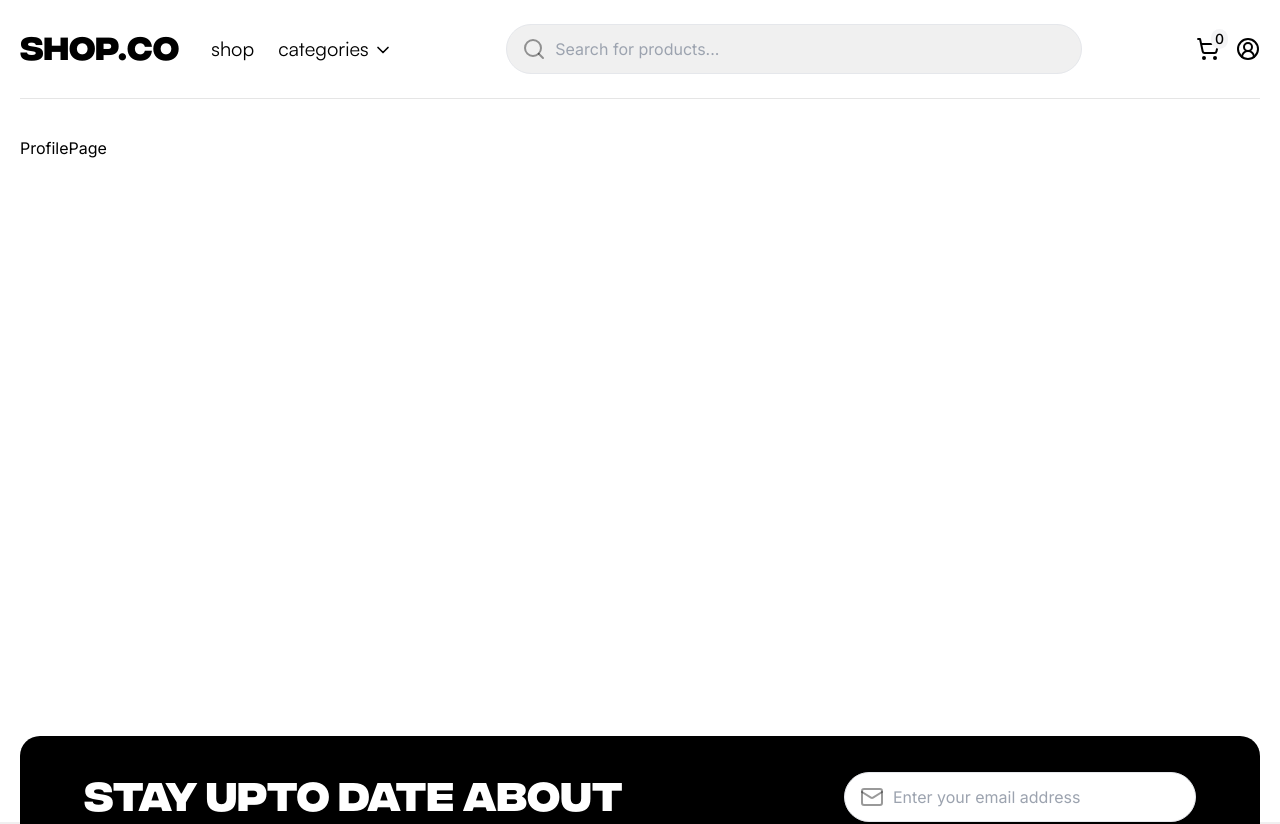
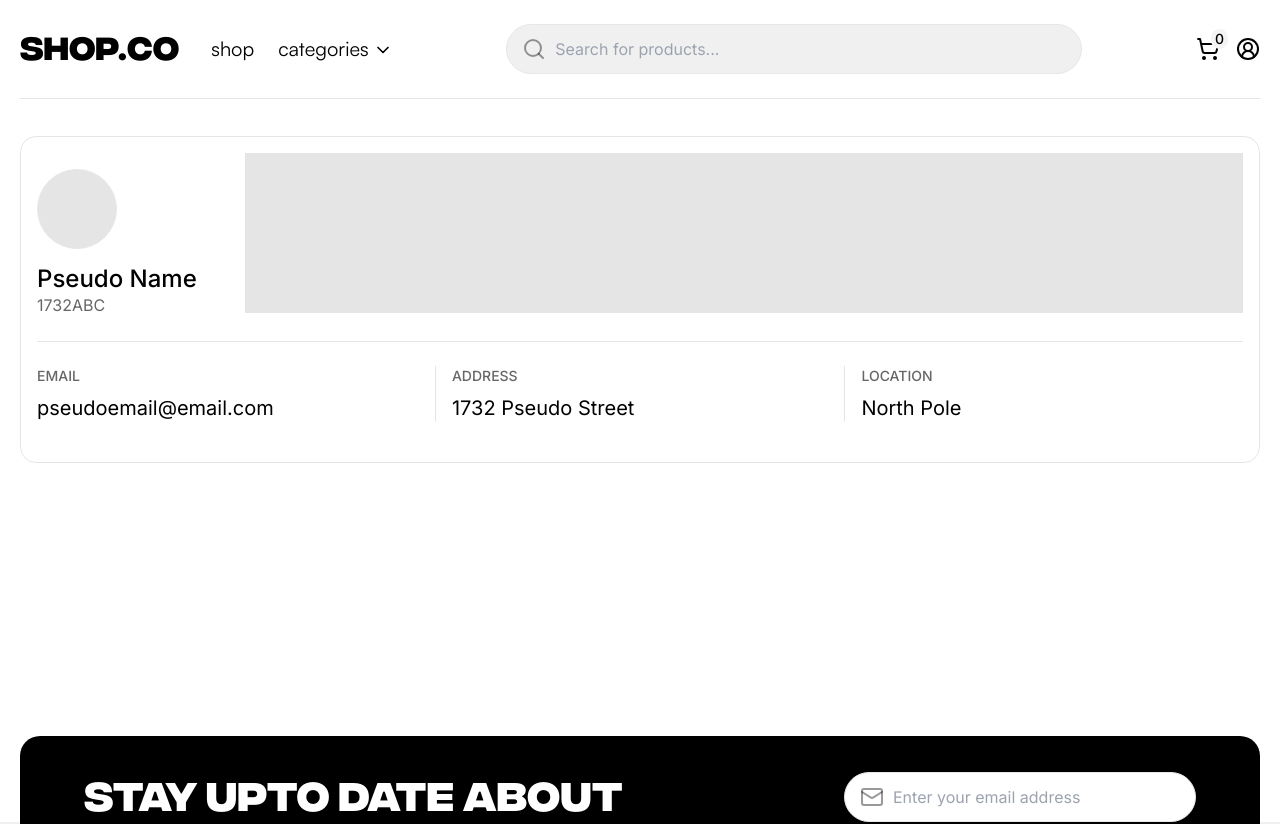
Before and after one commit to AJ1732/shop.co, a Next.js app: page /profile in a window 1280 px wide. Shown: the top 824 px of the page. Built offline with nearby package versions, Linux system fonts and the light colour scheme.

Commit message:
chore: update profile page

```diff
--- a/src/app/profile/page.tsx
+++ b/src/app/profile/page.tsx
@@ -1,8 +1,91 @@
+import { cn } from "@/lib/utils";
+
+interface ProfileSectionProps {
+  children: React.ReactNode;
+  className?: string;
+}
+
+const ProfileSection: React.FC<ProfileSectionProps> = ({
+  children,
+  className,
+}) => {
+  return <section className={cn("py-6", className)}>{children}</section>;
+};
+
 const ProfilePage = () => {
   return (
     <div className="py-10">
-      <section>ProfilePage</section>
+      <div className="divide-y divide-black/10 rounded-2xl border border-black/10 px-4 py-4">
+        <ProfileSection className="flex justify-between gap-4 pt-0 max-md:flex-col md:gap-12">
+          <div className="space-y-4 pt-4">
+            <div className="aspect-square w-20 rounded-full border bg-black/10"></div>
+
+            <div>
+              <h2 className="whitespace-nowrap text-2xl font-medium leading-7">
+                Pseudo Name
+              </h2>
+              <p className="text-black/60">1732ABC</p>
+            </div>
+          </div>
+
+          <div className="size-full min-h-40 bg-black/10"></div>
+        </ProfileSection>
+
+        <ProfileSection className="flex divide-black/10 max-md:flex-col max-md:divide-y md:divide-x">
+          {profileInfo.map(({ title, value }) => (
+            <article
+              key={title}
+              className="w-full space-y-2 first:pl-0 last:pr-0 max-md:py-6 max-md:first:pt-0 max-md:last:pb-0 md:px-4"
+            >
+              <h3 className="text-sm font-medium uppercase text-black/60">
+                {title}
+              </h3>
+              <p className="text-xl">{value}</p>
+            </article>
+          ))}
+        </ProfileSection>
+
+        {/* <ProfileSection className="flex divide-black/10 max-md:flex-col max-md:divide-y md:divide-x">
+          {profileInfo2.map(({ title, value }) => (
+            <article
+              key={title}
+              className="w-full space-y-2 first:pl-0 last:pr-0 max-md:py-6 max-md:first:pt-0 max-md:last:pb-0 md:px-4"
+            >
+              <h3 className="text-sm font-medium uppercase text-black/60">
+                title
+              </h3>
+              <p className="text-xl">value</p>
+            </article>
+          ))}
+        </ProfileSection> */}
+      </div>
     </div>
   );
 };
 export default ProfilePage;
+
+const profileInfo = [
+  {
+    title: "email",
+    value: "pseudoemail@email.com",
+  },
+  {
+    title: "address",
+    value: "1732 Pseudo Street",
+  },
+  {
+    title: "location",
+    value: "North Pole",
+  },
+];
+
+// const profileInfo2 = [
+//   {
+//     title: "email",
+//     value: "pseudoemail@email.com",
+//   },
+//   {
+//     title: "address",
+//     value: "1732 Pseudo Street",
+//   },
+// ];
```
